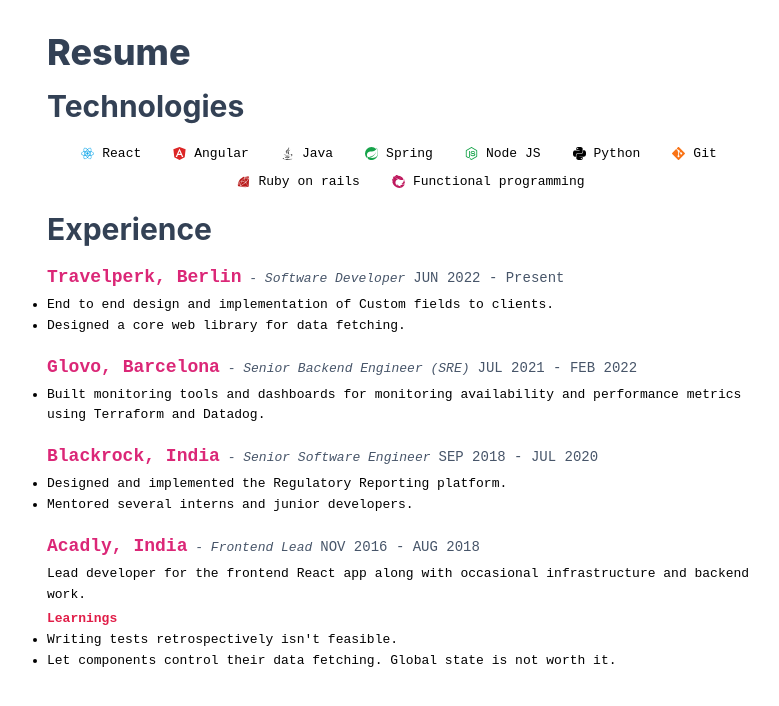
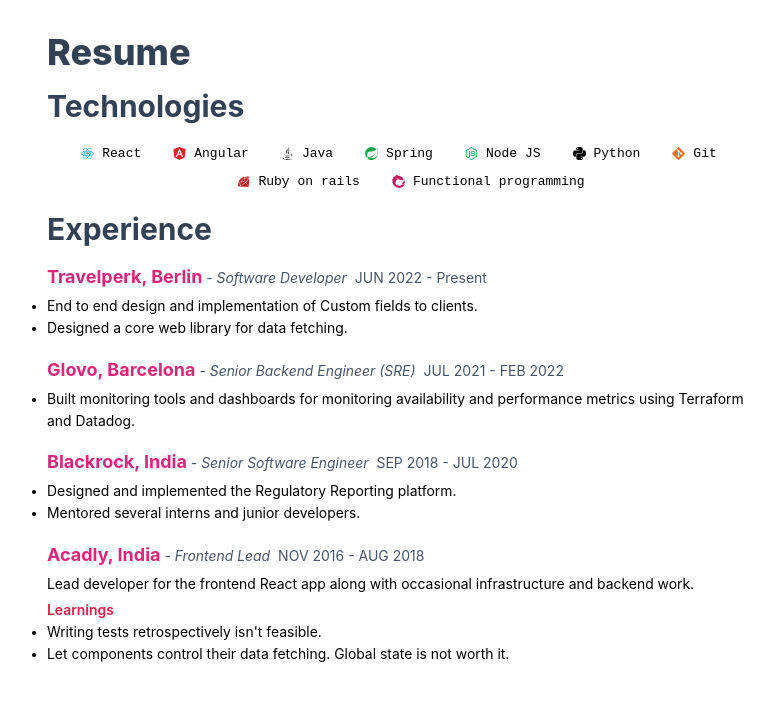
Before and after one commit to dhruvrajvanshi/dhruvrajvanshi.github.io, a Next.js app: page /resume in a window 1280 px wide. Shown: the top 706 px of the page, without its empty margins (241-1020 px from the left). Built offline with nearby package versions, Linux system fonts and the light colour scheme.

Commit message:
Font size adjustment

```diff
--- a/pages/resume.tsx
+++ b/pages/resume.tsx
@@ -158,10 +158,7 @@
     children: React.HTMLProps<HTMLDivElement>['children']
   }) {
     return (
-      <div
-        className='mt-4'
-        style={{ lineHeight: '1.6', fontFamily: 'monospace' }}
-      >
+      <div className='mt-4' style={{ lineHeight: '1.6', fontSize: '87%' }}>
         <h3 className='mb-1'>
           <span className='text-lg text-pink-600 font-bold'>
             {company}, {location}
```
